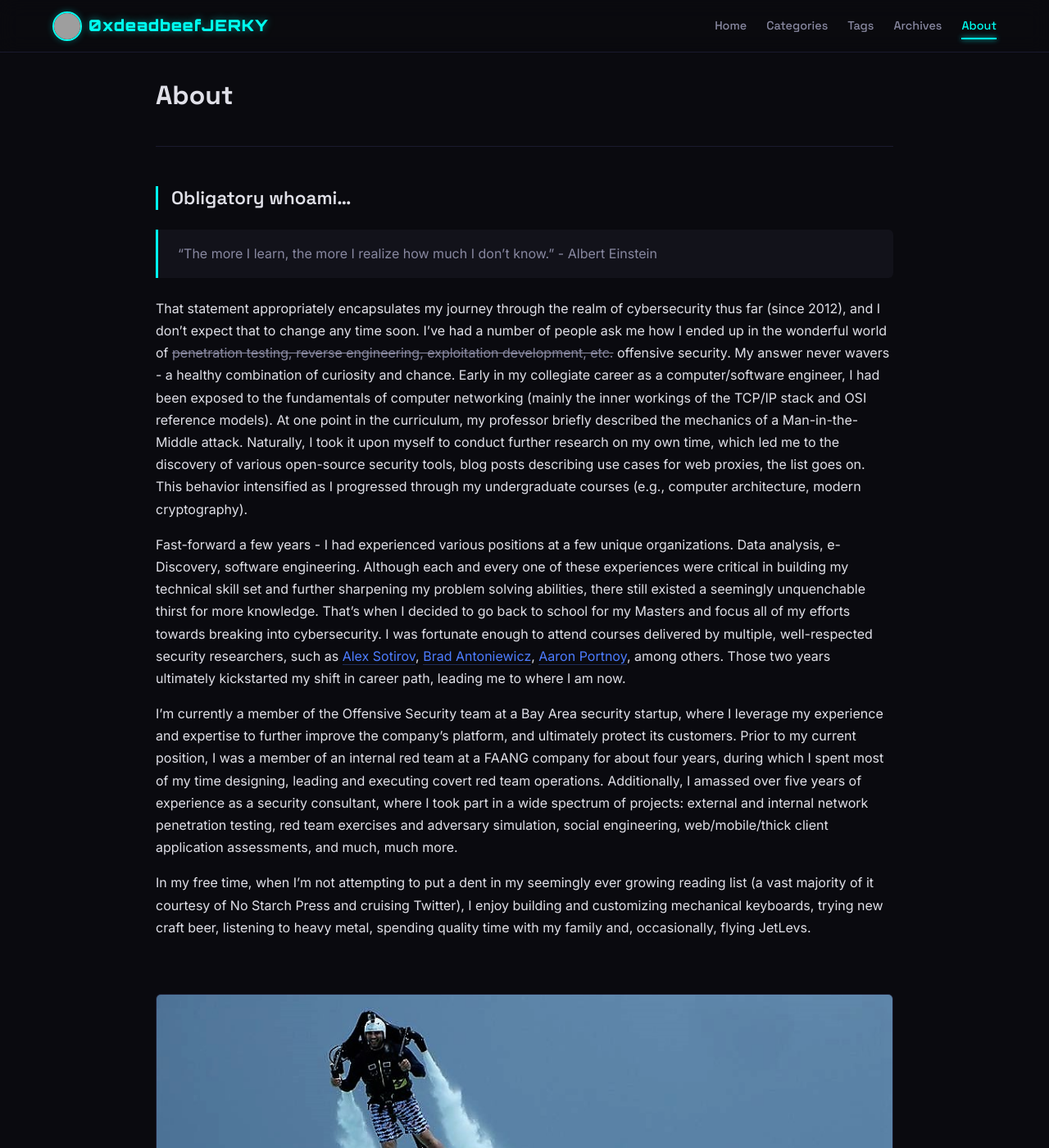
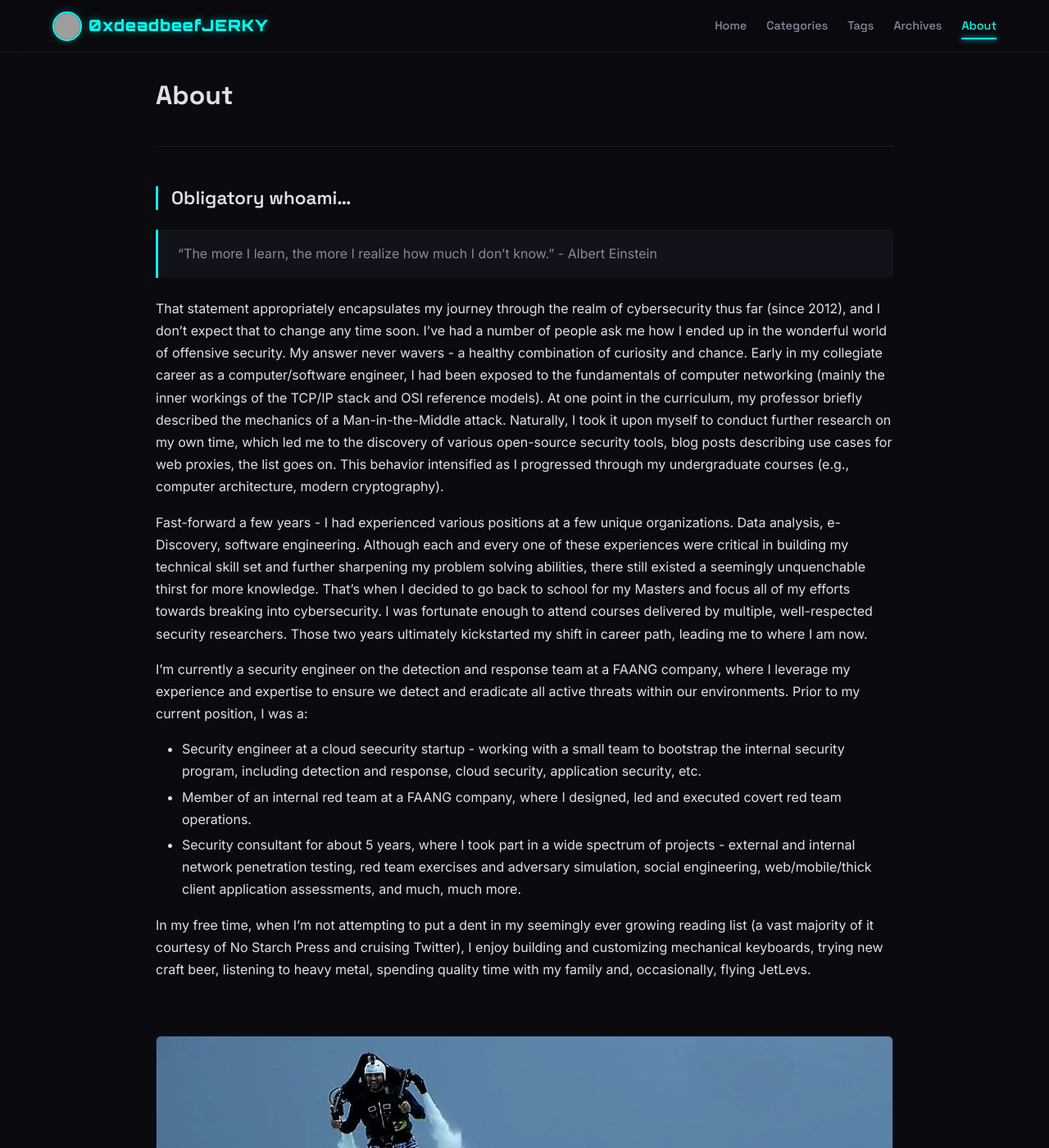
Before and after one commit to 0xdeadbeefJERKY/0xdeadbeefjerky.github.io, a Jekyll site: the page built from _tabs/about.md, in a window 1280 px wide and 1400 px high. Shown: the whole window at 82% size. Built offline with Jekyll 4.4.1, drawn with Linux system fonts in a browser that asks for light colours; grey boxes are pictures that could not be loaded.

Commit message:
Update About page with current role and career history
Co-Authored-By: Claude Opus 4.6 <noreply@anthropic.com>

```diff
--- a/_tabs/about.md
+++ b/_tabs/about.md
@@ -8,11 +8,14 @@ order: 4
 
 > "The more I learn, the more I realize how much I don't know." - Albert Einstein
 
-That statement appropriately encapsulates my journey through the realm of cybersecurity thus far (since 2012), and I don't expect that to change any time soon. I've had a number of people ask me how I ended up in the wonderful world of <del>penetration testing, reverse engineering, exploitation development, etc.</del> offensive security. My answer never wavers - a healthy combination of curiosity and chance. Early in my collegiate career as a computer/software engineer, I had been exposed to the fundamentals of computer networking (mainly the inner workings of the TCP/IP stack and OSI reference models). At one point in the curriculum, my professor briefly described the mechanics of a Man-in-the-Middle attack. Naturally, I took it upon myself to conduct further research on my own time, which led me to the discovery of various open-source security tools, blog posts describing use cases for web proxies, the list goes on. This behavior intensified as I progressed through my undergraduate courses (e.g., computer architecture, modern cryptography).
+That statement appropriately encapsulates my journey through the realm of cybersecurity thus far (since 2012), and I don't expect that to change any time soon. I've had a number of people ask me how I ended up in the wonderful world of offensive security. My answer never wavers - a healthy combination of curiosity and chance. Early in my collegiate career as a computer/software engineer, I had been exposed to the fundamentals of computer networking (mainly the inner workings of the TCP/IP stack and OSI reference models). At one point in the curriculum, my professor briefly described the mechanics of a Man-in-the-Middle attack. Naturally, I took it upon myself to conduct further research on my own time, which led me to the discovery of various open-source security tools, blog posts describing use cases for web proxies, the list goes on. This behavior intensified as I progressed through my undergraduate courses (e.g., computer architecture, modern cryptography).
 
-Fast-forward a few years - I had experienced various positions at a few unique organizations. Data analysis, e-Discovery, software engineering. Although each and every one of these experiences were critical in building my technical skill set and further sharpening my problem solving abilities, there still existed a seemingly unquenchable thirst for more knowledge. That's when I decided to go back to school for my Masters and focus all of my efforts towards breaking into cybersecurity. I was fortunate enough to attend courses delivered by multiple, well-respected security researchers, such as [Alex Sotirov](https://twitter.com/alexsotirov){:target="_blank"}, [Brad Antoniewicz](https://twitter.com/brad_anton){:target="_blank"}, [Aaron Portnoy](https://twitter.com/aaronportnoy){:target="_blank"}, among others. Those two years ultimately kickstarted my shift in career path, leading me to where I am now.
+Fast-forward a few years - I had experienced various positions at a few unique organizations. Data analysis, e-Discovery, software engineering. Although each and every one of these experiences were critical in building my technical skill set and further sharpening my problem solving abilities, there still existed a seemingly unquenchable thirst for more knowledge. That's when I decided to go back to school for my Masters and focus all of my efforts towards breaking into cybersecurity. I was fortunate enough to attend courses delivered by multiple, well-respected security researchers. Those two years ultimately kickstarted my shift in career path, leading me to where I am now.
 
-I'm currently a member of the Offensive Security team at a Bay Area security startup, where I leverage my experience and expertise to further improve the company's platform, and ultimately protect its customers. Prior to my current position, I was a member of an internal red team at a FAANG company for about four years, during which I spent most of my time designing, leading and executing covert red team operations. Additionally, I amassed over five years of experience as a security consultant, where I took part in a wide spectrum of projects: external and internal network penetration testing, red team exercises and adversary simulation, social engineering, web/mobile/thick client application assessments, and much, much more.
+I'm currently a security engineer on the detection and response team at a FAANG company, where I leverage my experience and expertise to ensure we detect and eradicate all active threats within our environments. Prior to my current position, I was a:
+* Security engineer at a cloud seecurity startup - working with a small team to bootstrap the internal security program, including detection and response, cloud security, application security, etc.
+* Member of an internal red team at a FAANG company, where I designed, led and executed covert red team operations.
+* Security consultant for about 5 years, where I took part in a wide spectrum of projects - external and internal network penetration testing, red team exercises and adversary simulation, social engineering, web/mobile/thick client application assessments, and much, much more.
 
 In my free time, when I'm not attempting to put a dent in my seemingly ever growing reading list (a vast majority of it courtesy of No Starch Press and cruising Twitter), I enjoy building and customizing mechanical keyboards, trying new craft beer, listening to heavy metal, spending quality time with my family and, occasionally, flying JetLevs.
 
```
